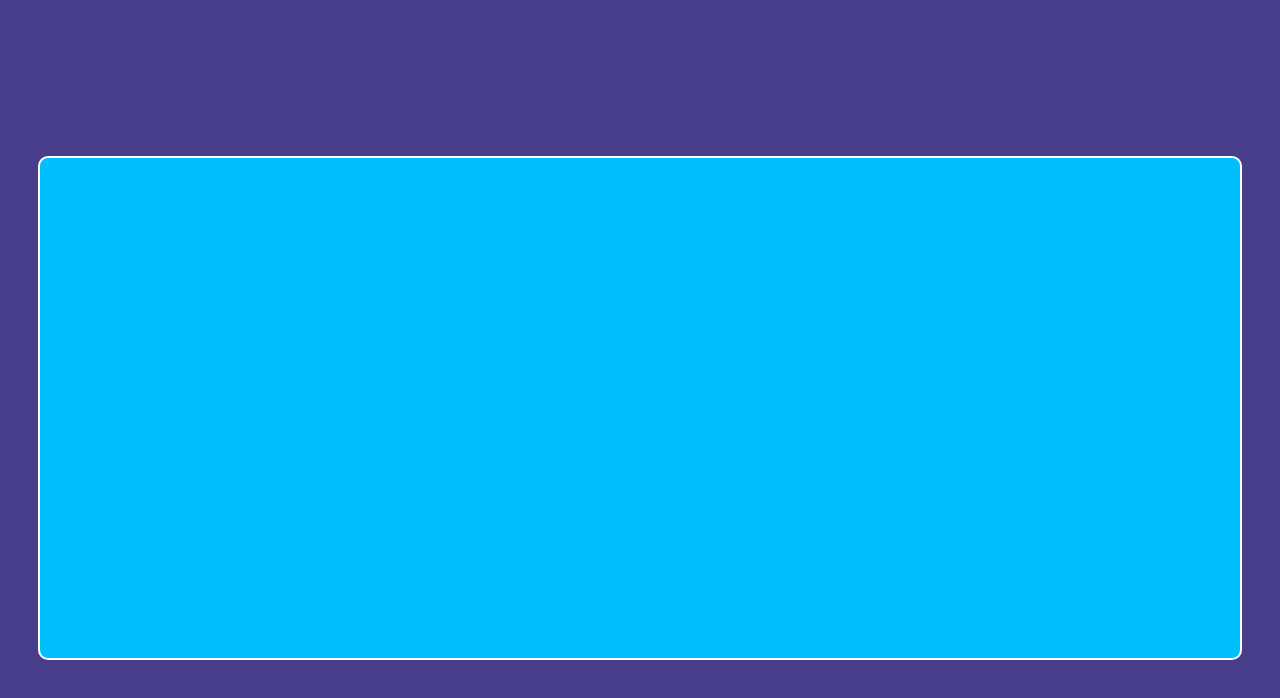
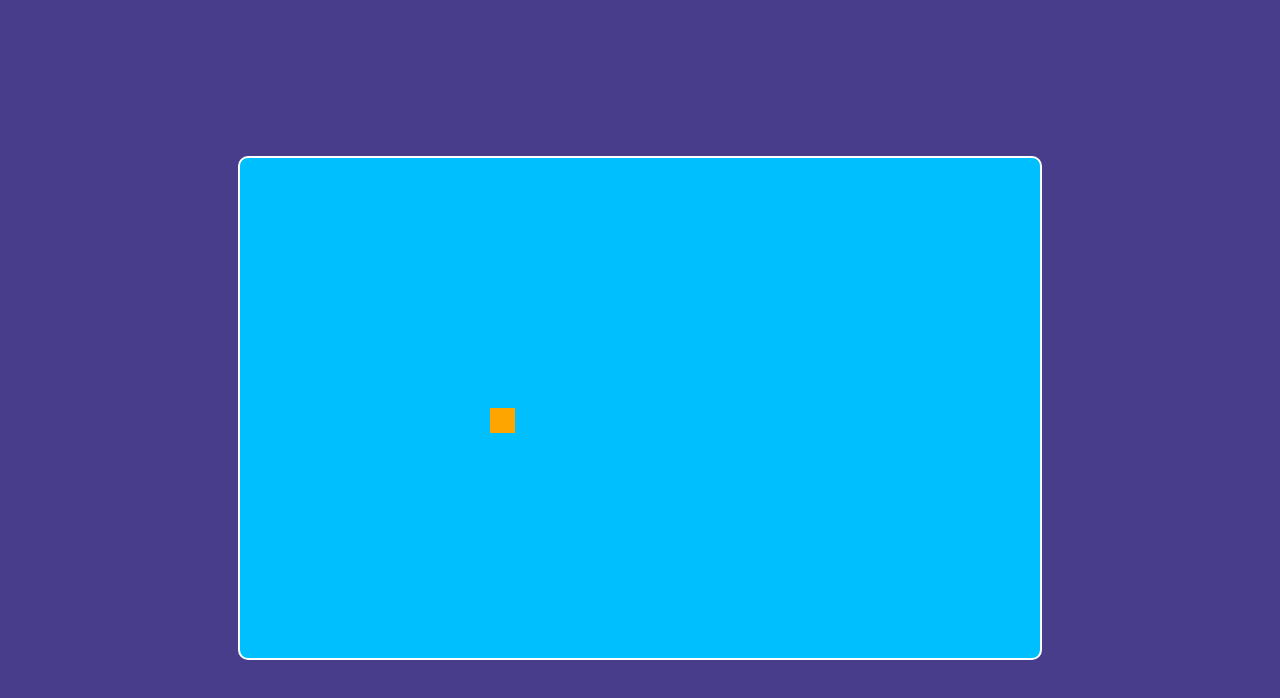
Before and after one commit to CiceroLaboratory/mini-engine, a website built with Vite: page index.html in a window 1280 px wide. Built offline with nearby package versions, Linux system fonts and the light colour scheme.

Commit message:
adicionando player

```diff
--- a/index.html
+++ b/index.html
@@ -9,7 +9,7 @@
   </head>
   <body>
     <div id="app">
-      <canvas id="canvas"  width="1200" height="500"></canvas>
+      <canvas id="canvas"  width="800" height="500"></canvas>
     </div>
     <script type="module" src="/src/Main.js"></script>
   </body>
--- a/src/Engine.js
+++ b/src/Engine.js
@@ -0,0 +1,29 @@
+import World from "./core/World";
+import Player from "./entities/Player";
+
+class Engine{
+  constructor(canvas){
+    this.canvas = canvas
+    this.context = canvas.getContext("2d")
+    this.world = new World()
+  }
+  start(){
+    const player = new Player()
+    this.world.add(player)
+    this.gameLoop()
+    console.log("Engine's on")
+  }
+  gameLoop(){
+    this.update()
+    this.draw()
+    requestAnimationFrame(()=> this.gameLoop())
+  }
+  update(){
+    this.world.update()
+  }
+  draw(){
+    this.world.draw(this.context)
+  }
+}
+
+export default Engine
--- a/src/Main.js
+++ b/src/Main.js
@@ -0,0 +1,6 @@
+import Engine from "./Engine";
+
+const canvas = document.querySelector("canvas")
+
+const engine  = new Engine(canvas)
+engine.start()
--- /dev/null
+++ b/src/core/World.js
@@ -0,0 +1,20 @@
+class World{
+  constructor(){
+    this.entities = []
+  }
+  add(entity){
+    this.entities.push(entity)
+  }
+  update(){
+    for(const entity of this.entities){
+      entity.update()
+    }
+  }
+  draw(context){
+    for(const entity of this.entities){
+      entity.draw(context)
+    }
+  }
+}
+
+export default World
--- /dev/null
+++ b/src/entities/Entity.js
@@ -0,0 +1,6 @@
+class Entity{
+  update(){}
+  draw(context){}
+}
+
+export default Entity
--- /dev/null
+++ b/src/entities/Player.js
@@ -0,0 +1,22 @@
+import Entity from "./Entity";
+
+class Player extends Entity{
+  constructor(){
+    super()
+    this.size ={
+      width: 25,
+      height: 25
+    }
+    this.position = {
+      x: 250,
+      y: 250,
+    }
+  }
+  udpate(){}
+  draw(context){
+    context.fillStyle = "orange"
+    context.fillRect(this.position.x, this.position.y, this.size.width, this.size.height)
+  }
+}
+
+export default Player
```
Also changed, not shown: README.md.
